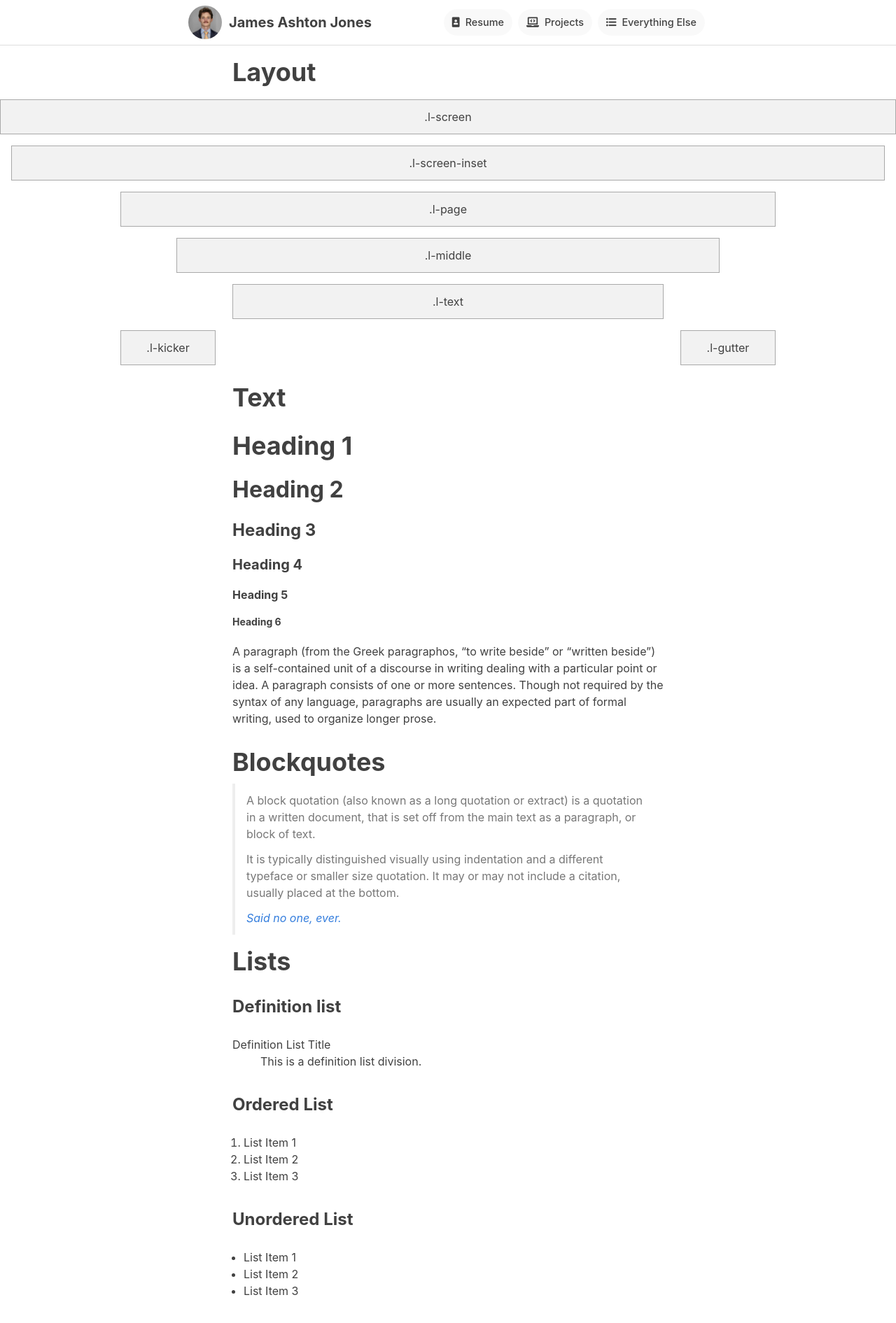
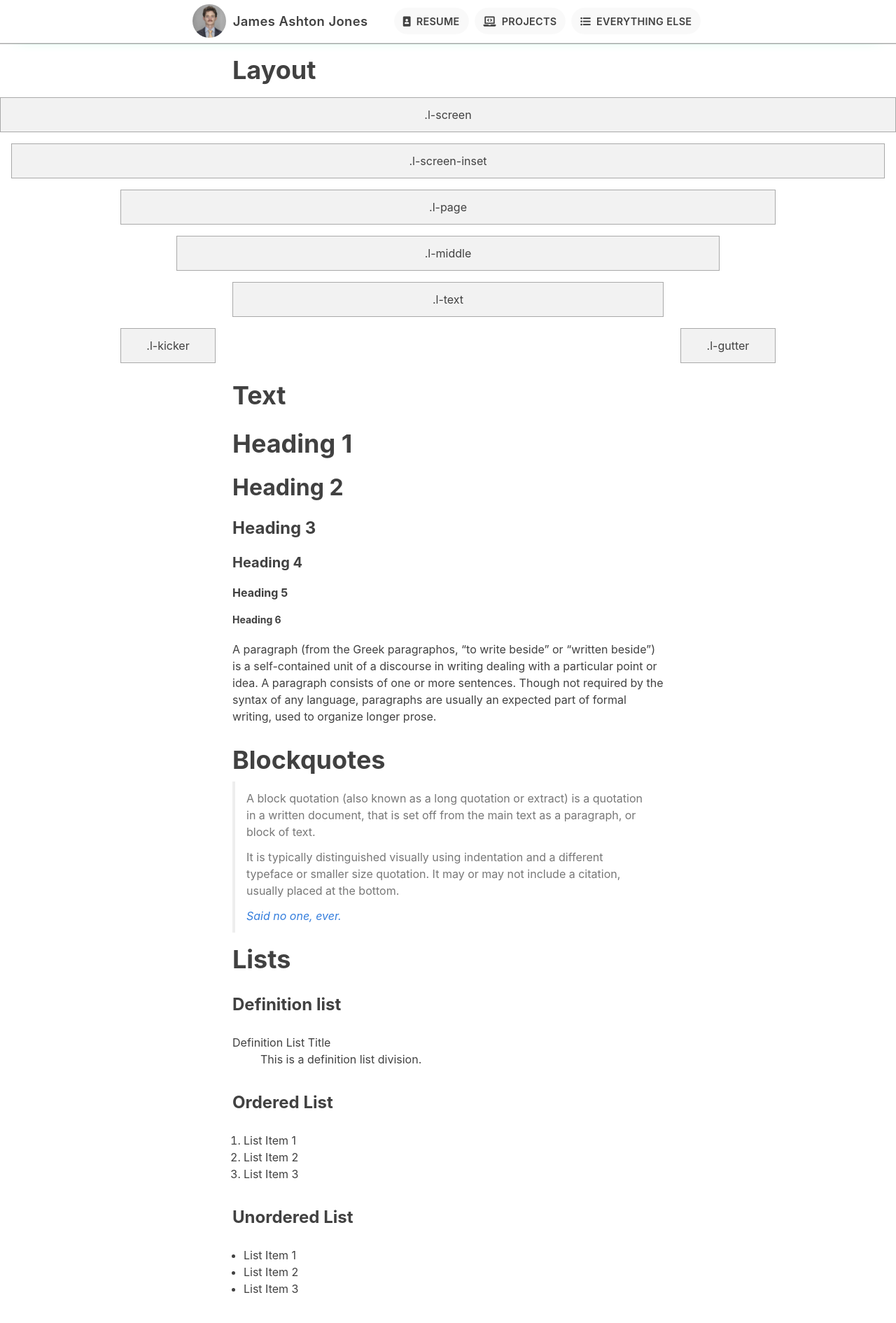
Before and after one commit to JamesAshtonJones/jamesashtonjones.github.io, a Jekyll site: the page built from style-guide.html, in a window 1280 px wide. Shown: the top 1891 px of the page at 70% size. Built offline with Jekyll 4.4.1, drawn with Linux system fonts in a browser that asks for light colours; nearby versions of some CDN libraries; some web fonts are replaced.

Commit message:
Update _header.scss

```diff
--- a/_sass/_header.scss
+++ b/_sass/_header.scss
@@ -1,32 +1,140 @@
+// #masthead {
+//     border-bottom: 1px solid $border-color;
+//     padding-top: 0.5rem;
+//     padding-bottom: 0.5rem;
+// }
+
+
+// #masthead > h1 {
+//     grid-column: text-start / 6;
+//     font-size: 1.25rem;
+//     margin-top: 0rem;
+//     margin-bottom: 0rem;
+//     display: flex;
+//     flex-direction: column;
+//     justify-content: center;
+//     align-items: center;
+//     width: max-content;
+// }
+
+// .navbar-image {
+//     display: flex;
+//     flex-direction: row !important;
+//     gap: 10px;
+// }
+
+// #masthead > h1 > a {
+//     color: $text-color;
+// }
+
+// #masthead > nav {
+//     grid-column: 6 / text-end;
+//     display: flex;
+//     flex-direction: row;
+//     align-items: center;
+//     justify-content: flex-end;
+//     font-size: 0.9rem;
+// }
+
+// nav > a {
+// 	background-color: $black-025;
+// 	border-radius: 5rem;
+// 	padding: 0.5rem 0.75rem;
+// 	margin: 0.25rem;
+// 	text-align: center;
+// 	grid-column: 1fr;
+// 	transition: all .2s ease-in-out;
+// 	color: $text-color;
+// 	font-weight: 500;
+// }
+
+// nav > a:hover {
+//     text-decoration: none;
+// 	background: $black-05;
+// 	transform: scale(1.03);
+//     color: $text-color;
+// }
+
+// @media screen and (max-width:$mobile) {
+
+//     #masthead {
+//         padding-top: 0.5rem;
+//         padding-bottom: 0.5rem;
+//     }
+
+//     #masthead > h1 {
+//         grid-column: page;
+//         margin-top: 0.5rem;
+//         margin-bottom: 0.5rem;
+//     }
+
+//     #masthead > nav {
+//         grid-column: page;
+//         justify-content: flex-start;
+//     }
+
+// }
+$qf-surface:      if(global-variable-exists(border-color), transparent, #0b0f17);
+$qf-accent:       if(global-variable-exists(brand-accent), $text-color, #3ddc97); /* muted green */
+$qf-muted:        if(global-variable-exists(black-025), $black-025, rgba(255,255,255,0.06));
+$qf-muted-2:      if(global-variable-exists(black-05),  $black-05,  rgba(255,255,255,0.1));
+$qf-text:         if(global-variable-exists(text-color), $text-color, #e6eef7);
+$qf-border:       if(global-variable-exists(border-color), $border-color, rgba(255,255,255,0.12));
+
+/* Masthead: lean, data-first look */
 #masthead {
-    border-bottom: 1px solid $border-color;
-    padding-top: 0.5rem;
-    padding-bottom: 0.5rem;
+  border-bottom: 1px solid $qf-border;
+  padding-top: 0.4rem;
+  padding-bottom: 0.4rem;
+  background: $qf-surface;
+  -webkit-font-smoothing: antialiased;
+  -moz-osx-font-smoothing: grayscale;
+
+  /* subtle bottom glow, like a trading terminal separator */
+  box-shadow: 0 1px 0 0 rgba(0,0,0,0.35), 0 8px 24px -24px $qf-accent;
 }
 
-
+/* Title block: compact, numbers align, slight tracking */
 #masthead > h1 {
   grid-column: text-start / 6;
-    font-size: 1.25rem;
-    margin-top: 0rem;
-    margin-bottom: 0rem;
+  font-size: 1.15rem;
+  margin: 0;
   display: flex;
   flex-direction: column;
   justify-content: center;
-    align-items: center;
+  align-items: center; /* keep your layout intent */
   width: max-content;
+  font-weight: 600;
+  letter-spacing: 0.02em;
+  color: $qf-text;
+  font-variant-numeric: tabular-nums lining-nums;
+  /* fallback for older engines */
+  font-feature-settings: "tnum" 1, "lnum" 1;
 }
 
 .navbar-image {
   display: flex;
   flex-direction: row !important;
   gap: 10px;
+
+  /* finance-y restraint on logos/icons */
+  img, svg {
+    filter: grayscale(20%);
+    opacity: 0.9;
+    transition: filter .15s ease, opacity .15s ease;
+  }
+  img:hover, svg:hover {
+    filter: grayscale(0%);
+    opacity: 1;
+  }
 }
 
 #masthead > h1 > a {
-    color: $text-color;
+  color: $qf-text;
+  text-decoration: none;
 }
 
+/* Right-side nav: terse, terminal-esque chips */
 #masthead > nav {
   grid-column: 6 / text-end;
   display: flex;
@@ -36,27 +144,62 @@
   font-size: 0.9rem;
 }
 
+/* Links: pill chips with subtle borders and numeric-friendly typography */
 nav > a {
-	background-color: $black-025;
-	border-radius: 5rem;
-	padding: 0.5rem 0.75rem;
+  background-color: $qf-muted;
+  border: 1px solid transparent;
+  border-radius: 9999px; /* 5rem but clearer */
+  padding: 0.45rem 0.75rem;
   margin: 0.25rem;
   text-align: center;
   grid-column: 1fr;
-	transition: all .2s ease-in-out;
-	color: $text-color;
-	font-weight: 500;
+  transition: background-color .15s ease, border-color .15s ease, transform .15s ease, box-shadow .15s ease;
+  color: $qf-text;
+  font-weight: 600;
+  letter-spacing: 0.02em;
+  text-transform: uppercase;
+  font-variant-numeric: tabular-nums lining-nums;
+
+  /* reduce “bouncy” feel for a more institutional vibe */
+  transform: translateY(0);
+  box-shadow: 0 0 0 0 rgba(0,0,0,0);
 }
 
 nav > a:hover {
   text-decoration: none;
-	background: $black-05;
-	transform: scale(1.03);
-    color: $text-color;
+  background: $qf-muted-2;
+  border-color: rgba($qf-accent, 0.35);
+  transform: translateY(-1px);
+  box-shadow: 0 4px 14px -10px rgba($qf-accent, 0.35);
+  color: $qf-text;
 }
 
-@media screen and (max-width:$mobile) {
+/* Active state for current page */
+nav > a.is-active,
+nav > a[aria-current="page"] {
+  background: rgba($qf-accent, 0.12);
+  border-color: rgba($qf-accent, 0.6);
+}
 
+/* Keyboard focus—visible but understated */
+nav > a:focus-visible, #masthead > h1 > a:focus-visible {
+  outline: 2px solid rgba($qf-accent, 0.8);
+  outline-offset: 2px;
+  border-radius: 8px;
+}
+
+/* Respect reduced motion */
+@media (prefers-reduced-motion: reduce) {
+  nav > a,
+  .navbar-image img,
+  .navbar-image svg {
+    transition: none;
+    transform: none;
+  }
+}
+
+/* Mobile tightening */
+@media screen and (max-width: $mobile) {
   #masthead {
     padding-top: 0.5rem;
     padding-bottom: 0.5rem;
@@ -64,13 +207,20 @@ nav > a:hover {
 
   #masthead > h1 {
     grid-column: page;
-        margin-top: 0.5rem;
-        margin-bottom: 0.5rem;
+    margin: 0.5rem 0;
+    font-size: 1.05rem;
   }
 
   #masthead > nav {
     grid-column: page;
     justify-content: flex-start;
+    overflow-x: auto;
+    -webkit-overflow-scrolling: touch;
+    gap: 0.125rem;
   }
 
+  nav > a {
+    padding: 0.45rem 0.65rem;
+    white-space: nowrap; /* ticker-like row on mobile */
   }
+}
```
Lines whose indentation alone changed are shown as unchanged.
